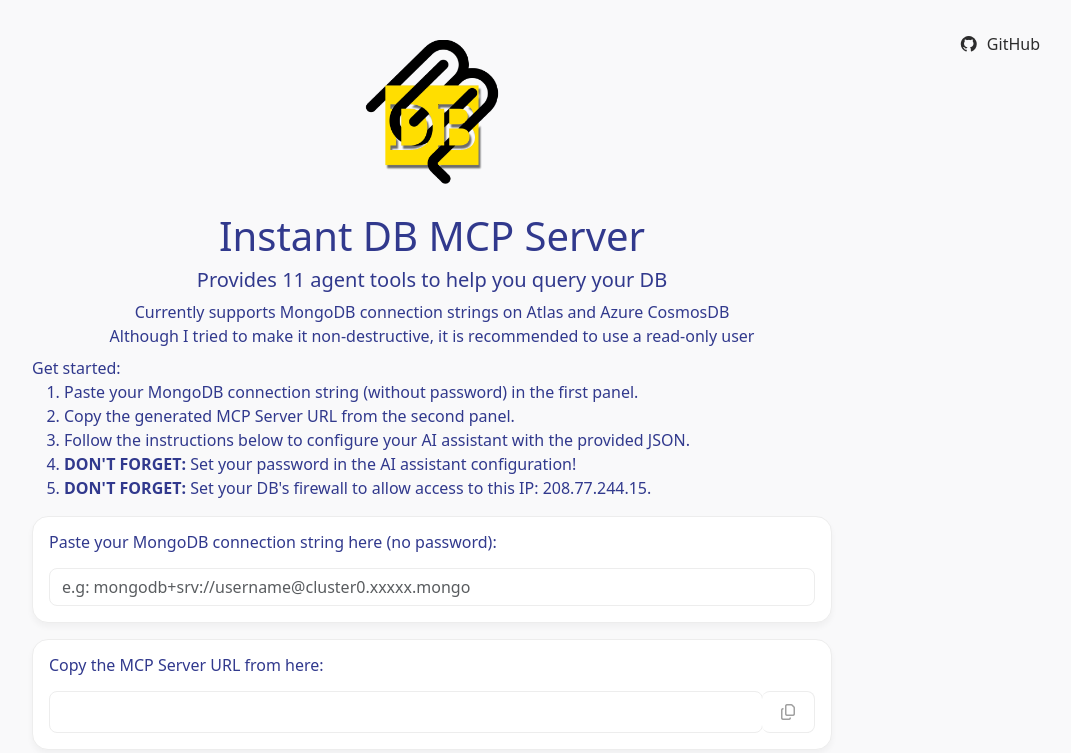
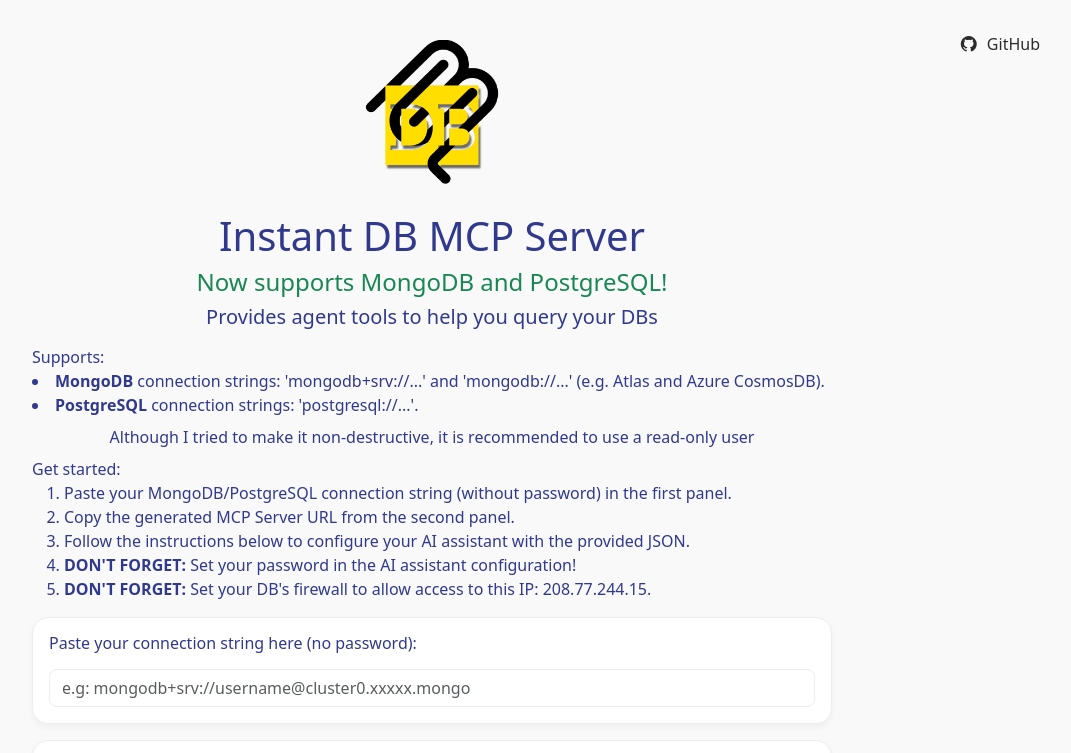
Before and after one commit to shoomkloom/dbmcp-app, an Angular app: page / in a window 1280 px wide. Shown: the top 753 px of the page, without its empty margins (208-1279 px from the left). Built offline with nearby package versions, Linux system fonts and the light colour scheme.

Commit message:
Support PostgreSQL

```diff
--- a/src/app/main-page/main-page.component.html
+++ b/src/app/main-page/main-page.component.html
@@ -20,13 +20,19 @@
     <main class="py-1">
         <!-- Main Title -->
         <h1 class="main-title text-center">Instant DB MCP Server</h1>
-        <h5 class="main-title text-center">Provides 11 agent tools to help you query your DB</h5>
-        <div class="main-title text-center">Currently supports MongoDB connection strings on Atlas and Azure CosmosDB</div>
-        <div class="sub-title text-center">Although I tried to make it non-destructive, it is recommended to use a read-only user</div>
+        <h4 class="main-title text-center text-success">Now supports MongoDB and PostgreSQL!</h4>
+        <h5 class="main-title text-center">Provides agent tools to help you query your DBs</h5>
+        <div class="sub-title">
+            <div class="main-title mt-3">Supports:</div>
+                <li><b>MongoDB</b> connection strings: 'mongodb+srv://...' and 'mongodb://...' (e.g. Atlas and Azure CosmosDB).</li>
+                <li><b>PostgreSQL</b> connection strings: 'postgresql://...'.</li>
+        </div>
+        <div class="sub-title text-center mt-2">Although I tried to make it non-destructive, it is recommended to use a read-only user</div>
+
         <div class="sub-title">
             <div class="main-title mt-2">Get started:</div>
             <ol class="steps-list">
-                <li>Paste your MongoDB connection string (without password) in the first panel.</li>
+                <li>Paste your MongoDB/PostgreSQL connection string (without password) in the first panel.</li>
                 <li>Copy the generated MCP Server URL from the second panel.</li>
                 <li>Follow the instructions below to configure your AI assistant with the provided JSON.</li>
                 <li><b>DON'T FORGET:</b> Set your password in the AI assistant configuration!</li>
@@ -37,9 +43,9 @@
         <!-- Panel 1: MongoDB connection string -->
         <div class="card panel-card mt-3">
             <div class="card-body">
-                <h5 class="panel-title">Paste your MongoDB connection string here (no password):</h5>
-                <input type="text" id="mongodb-input"
-                    class="form-control"
+                <h5 class="panel-title">Paste your connection string here (no password):</h5>
+                <input type="text" id="url-input"
+                    class="form-control url-input"
                     placeholder="e.g: mongodb+srv://username@cluster0.xxxxx.mongo"
                     [(ngModel)]="connectionString" (ngModelChange)="connectionStringChanged($event)" name="connectionString">
             </div>
@@ -52,14 +58,7 @@
                 <div class="input-group">
                     <div
                         id="mcp-div"
-                        class="form-control"
-                        style="
-                            background-color: #fff;
-                            display: block;
-                            white-space: pre-wrap;
-                            word-break: break-word;
-                            overflow-wrap: anywhere;
-                        ">
+                        class="form-control url-output">
                         {{ mcpUrl }}
                     </div>
                     <button class="btn btn-copy" type="button" (click)="copyToClipboard('mcp-div')">
@@ -100,7 +99,7 @@
                         [class.active]="isActive('mysty')"
                         (click)="setActive('mysty')"><img src="assets/msty.jpg" class="mx-1">Msty AI</button>
                 </div>
-                <div class="d-flex justify-content-between align-items-center mb-2 mt-3">
+                <div class="d-flex justify-content-between align-items-center text-break mb-2 mt-3">
                     <p *ngIf="activeAssistant === 'cursor'" class="code-title mb-0">To add this MCP to VSCode, update your <span>.vscode/mcp.json</span> :</p>
                     <p *ngIf="activeAssistant === 'claude'" class="code-title mb-0">To add this MCP to Claude Desktop, update your <span>claude_desktop_config.json</span> :</p>
                     <p *ngIf="activeAssistant === 'windsurf'" class="code-title mb-0">To add this MCP to Windsurf, update your <span>windsurf/mcp_config.json</span> :</p>
--- a/src/app/main-page/main-page.component.scss
+++ b/src/app/main-page/main-page.component.scss
@@ -51,6 +51,20 @@
   font-weight: 500;
   margin-bottom: 1rem;
   font-size: 1rem;
+}
+
+.url-input {
+  white-space: nowrap;
+  overflow: hidden;
+  text-overflow: ellipsis;
+}
+
+.url-output {
+  background-color: #fff;
+  display: block;
+  white-space: pre-wrap;
+  word-break: break-word;
+  overflow-wrap: anywhere;
 }
 
 // Header styling
@@ -152,6 +166,7 @@
 .code-title {
   font-size: 0.875rem;
   color: #6e6e6e;
+  word-wrap: break-all;
 
   span {
     color: $blue-primary;
--- a/src/app/main-page/main-page.component.ts
+++ b/src/app/main-page/main-page.component.ts
@@ -43,7 +43,8 @@
     try{
       const result = this.sanitizeAndEncodeConnectionString();
       if(result.sanitized){
-        this.mcpUrl = `${environment.dbmcpBaseUrl}?srvString=${result.sanitized}&mongodbpassword=<YOUR PASSWORD>`;
+        const passwordPlaceholder = result.dbtype == 'mongodb' ? 'mongodbpassword=<YOUR PASSWORD>' : 'postgrepassword=<YOUR PASSWORD>';
+        this.mcpUrl = `${environment.dbmcpBaseUrl}?srvString=${result.sanitized}&${passwordPlaceholder}`;
         this.dbuser = result.dbuser || '';
         // Update the MCP JSON content
         this.setMcpJsonContent();
@@ -176,28 +177,45 @@
 
   }
 
-  sanitizeAndEncodeConnectionString(): { sanitized: string; dbuser: string | null } {
+  sanitizeAndEncodeConnectionString(): { sanitized: string; dbuser: string | null; dbtype: string | null } {
     // Regex to match mongodb connection string with optional password
-    const regex = /^(mongodb(?:\+srv)?:\/\/)([^:]+)(?::([^@]*))?@(.*)$/;
+    const mongodbRegex = /^(mongodb(?:\+srv)?:\/\/)([^:]+)(?::([^@]*))?@(.*)$/;
+    const mongodbMatch = this.connectionString.match(mongodbRegex);
+    if(mongodbMatch){
+      const [, protocol, username, , rest] = mongodbMatch;
 
-    const match = this.connectionString.match(regex);
-    if (!match) {
-        // Not a valid MongoDB URI
-        return {
-          sanitized: '',
-          dbuser: ''
-        };
+      // Rebuild connection string without the password
+      const sanitized = `${protocol}${username}@${rest}`;
+
+      // URL encode full string
+      return {
+        sanitized: encodeURIComponent(encodeURIComponent(sanitized)),
+        dbuser: username,
+        dbtype: 'mongodb'
+      };
     }
 
-    const [, protocol, username, , rest] = match;
+    const postgreRegex = /^(postgresql?:\/\/)([^:]+)(?::([^@]*))?@(.*)$/;
+    const postgreMatch = this.connectionString.match(postgreRegex);
+    if(postgreMatch){
+      const [, protocol, username, , rest] = postgreMatch;
 
-    // Rebuild connection string without the password
-    const sanitized = `${protocol}${username}@${rest}`;
+      // Rebuild connection string without the password
+      const sanitized = `${protocol}${username}@${rest}`;
 
-    // URL encode full string
+      // URL encode full string
+      return {
+        sanitized: encodeURIComponent(encodeURIComponent(sanitized)),
+        dbuser: username,
+        dbtype: 'postgre'
+      };
+    }
+
+    // Not a valid connection string URI
     return {
-      sanitized: encodeURIComponent(encodeURIComponent(sanitized)),
-      dbuser: username
+      sanitized: '',
+      dbuser: '',
+      dbtype: ''
     };
   }
 
```
